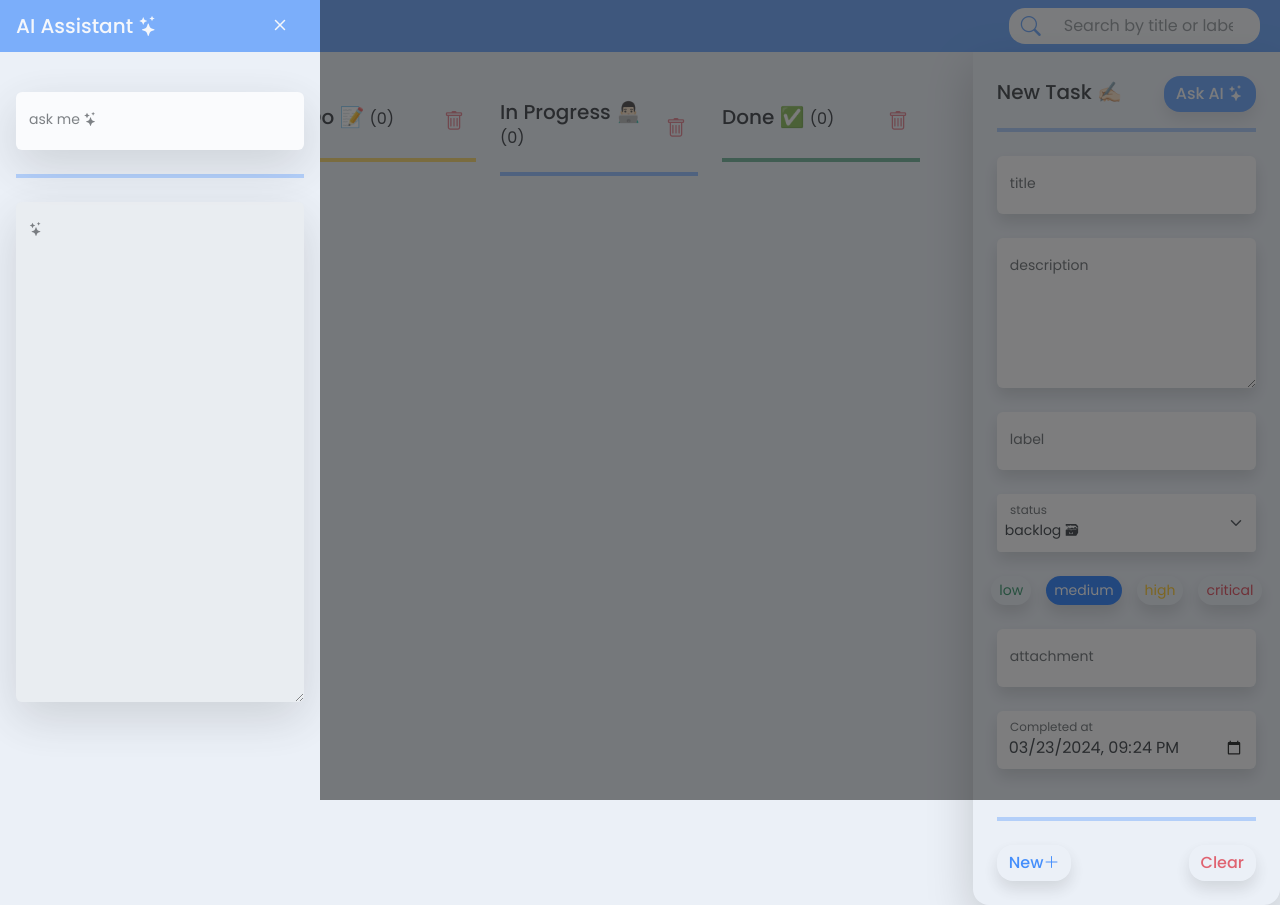
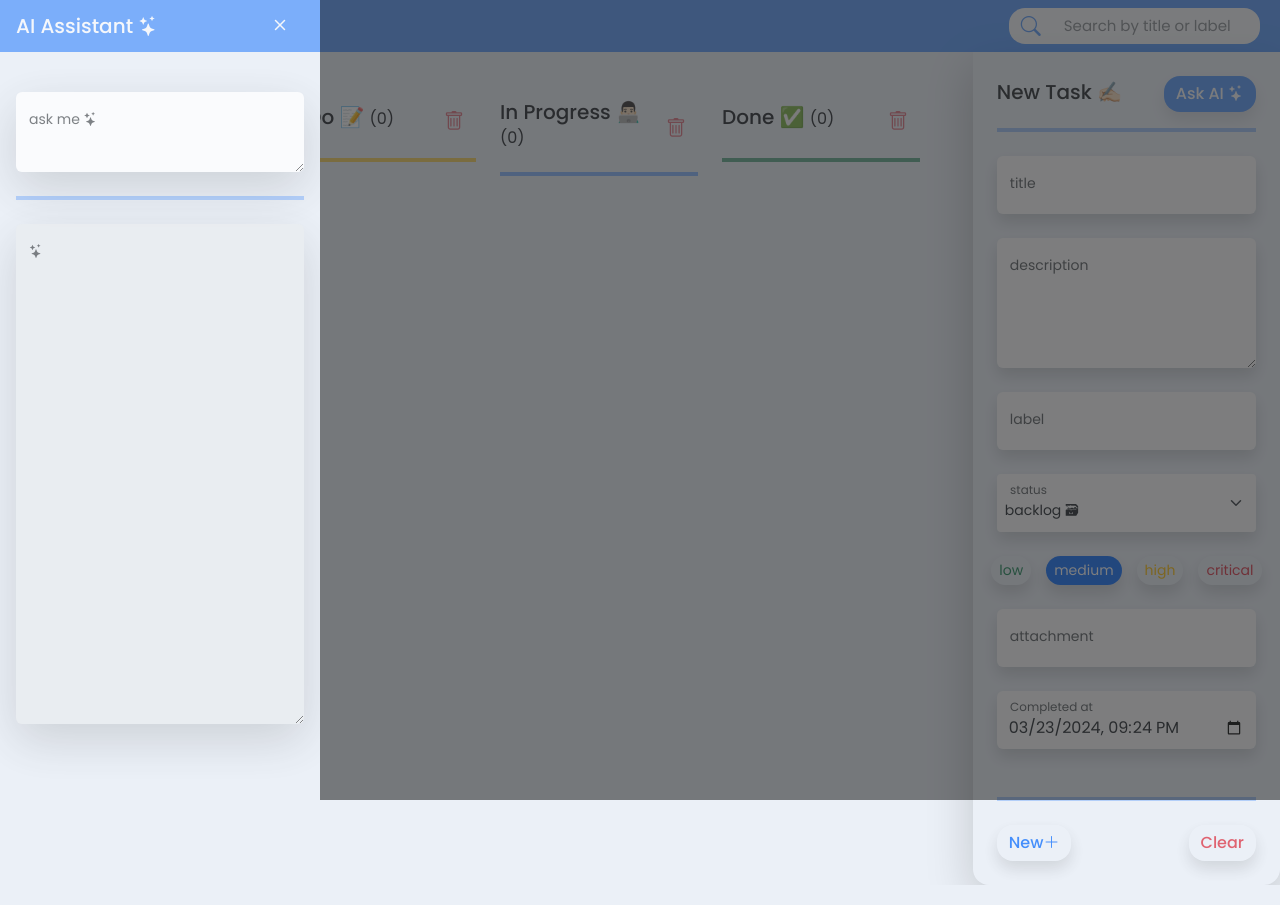
Before and after one commit to IsmaelMousa/TTL, a plain HTML site: page views/index.html in a window 1280 px wide. Both pictures are taken after a click on the button "Ask AI". Drawn offline with nearby package versions, Linux system fonts and the light colour scheme; no server answers.

Commit message:
:lipstick: update the UI styling

```diff
--- a/views/index.html
+++ b/views/index.html
@@ -222,9 +222,9 @@
             <div class="offcanvas-body overflow-x-hidden">
                 <form class="md-4 mt-4" id="ai-form">
                     <div class="form-floating opacity-75 mb-4">
-                        <input type="text" required class="form-control border border-0 shadow-lg"
-                               placeholder="Message AI"
-                               id="ai-question" autocomplete="off">
+                        <textarea required class="form-control border border-0 shadow-lg"
+                                  placeholder="Message AI"
+                                  id="ai-question" autocomplete="off"></textarea>
                         <label for="ai-question" class="small fw-light text-dark text-opacity-75">ask me <span
                                 class="bi bi-stars"></span></label>
                     </div>
--- a/views/style.css
+++ b/views/style.css
@@ -15,7 +15,11 @@
 }
 
 #descriptionCreate, #descriptionEdit {
-    height: 150px;
+    height: 130px;
+}
+
+#ai-question {
+    height: 80px;
 }
 
 #ai-answer {
@@ -56,8 +60,13 @@ aside {
     transform: scale(1);
 }
 
+#searchInput::placeholder {
+    font-size: 15px;
+}
+
 .task:hover,
-.btn:hover {
+.btn:hover,
+.badge:hover {
     transform: scale(1.05);
 }
 
```
